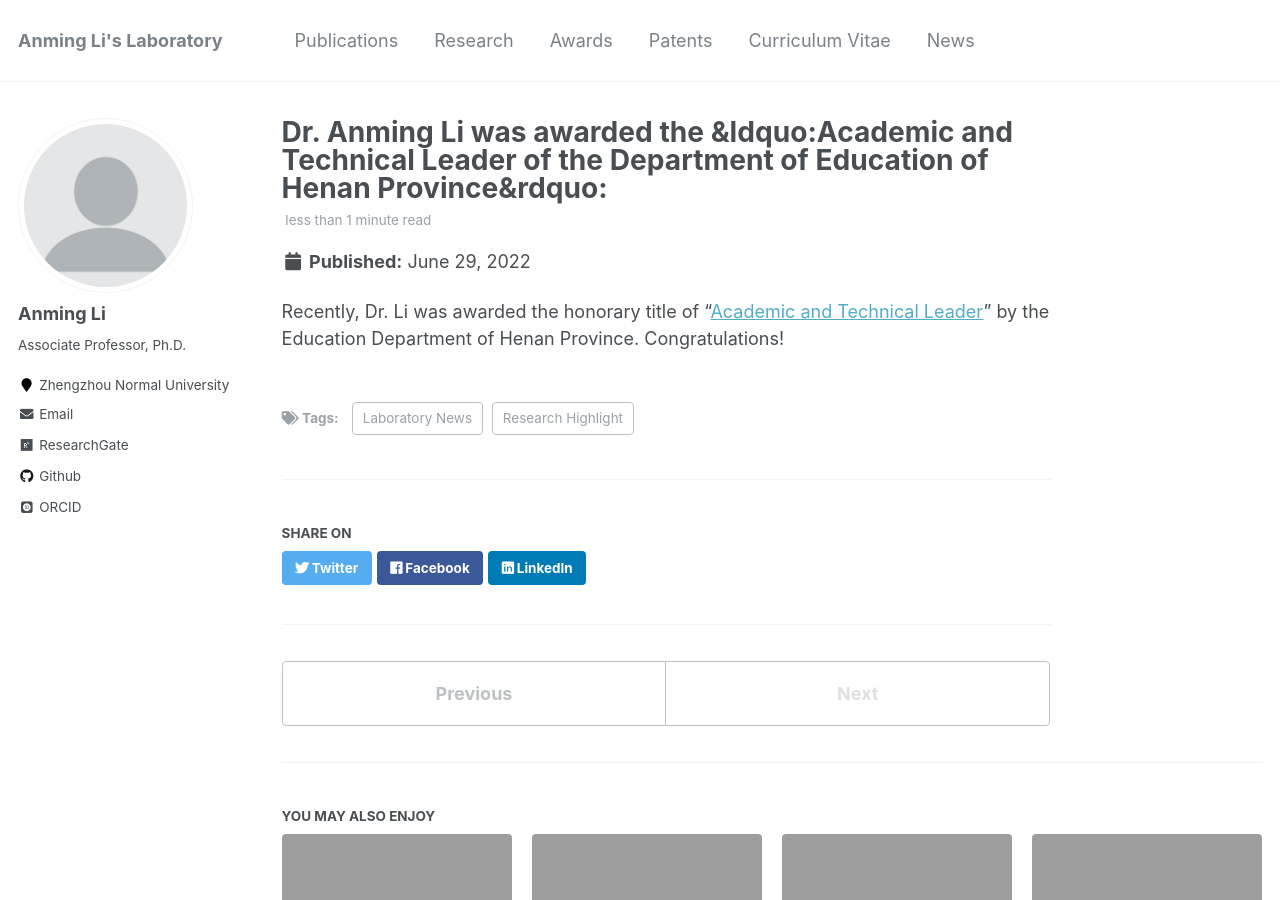
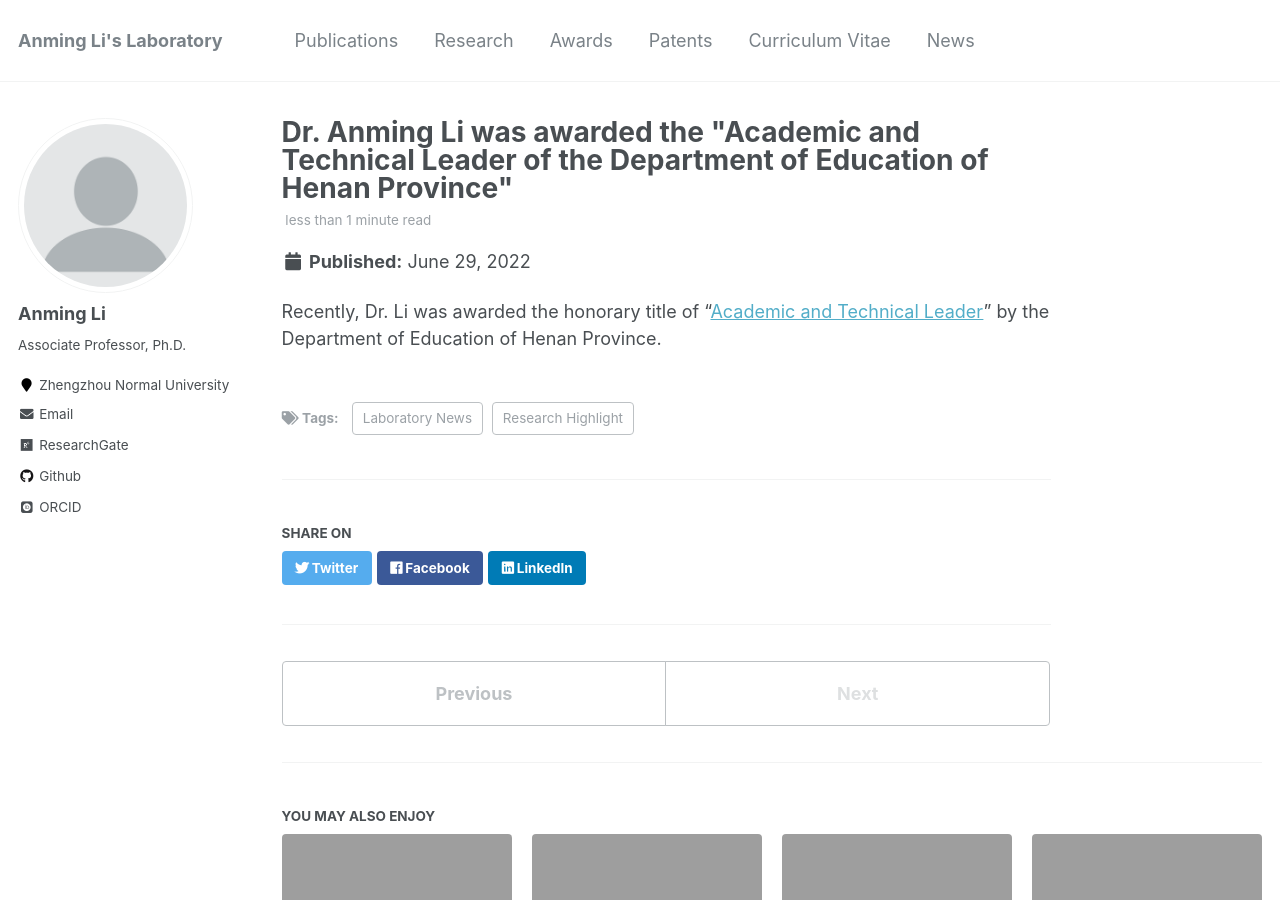
Before and after one commit to ucnclab/ucnclab.github.io, a Jekyll site: the page built from _posts/2022-06-29-blog-post-5.md, in a window 1280 px wide and 900 px high. Built offline with Jekyll 4.4.1, drawn with Linux system fonts in a browser that asks for light colours; some web fonts are replaced.

Commit message:
Add files via upload

```diff
--- a/_posts/2022-06-29-blog-post-5.md
+++ b/_posts/2022-06-29-blog-post-5.md
@@ -1,5 +1,5 @@
 ---
-title: 'Dr. Anming Li was awarded the &ldquo:Academic and Technical Leader of the Department of Education of Henan Province&rdquo:'
+title: 'Dr. Anming Li was awarded the &#34;Academic and Technical Leader of the Department of Education of Henan Province&#34;'
 date: 2022-06-29
 permalink: /posts/2022/06/blog-post-5/
 tags:
@@ -7,4 +7,4 @@ tags:
   - Laboratory News
 ---
 
-Recently, Dr. Li was awarded the honorary title of "[Academic and Technical Leader](/awards/2022-award5)" by the Education Department of Henan Province. Congratulations!
+Recently, Dr. Li was awarded the honorary title of "[Academic and Technical Leader](/awards/2022-award5)" by the Department of Education of Henan Province.
```
